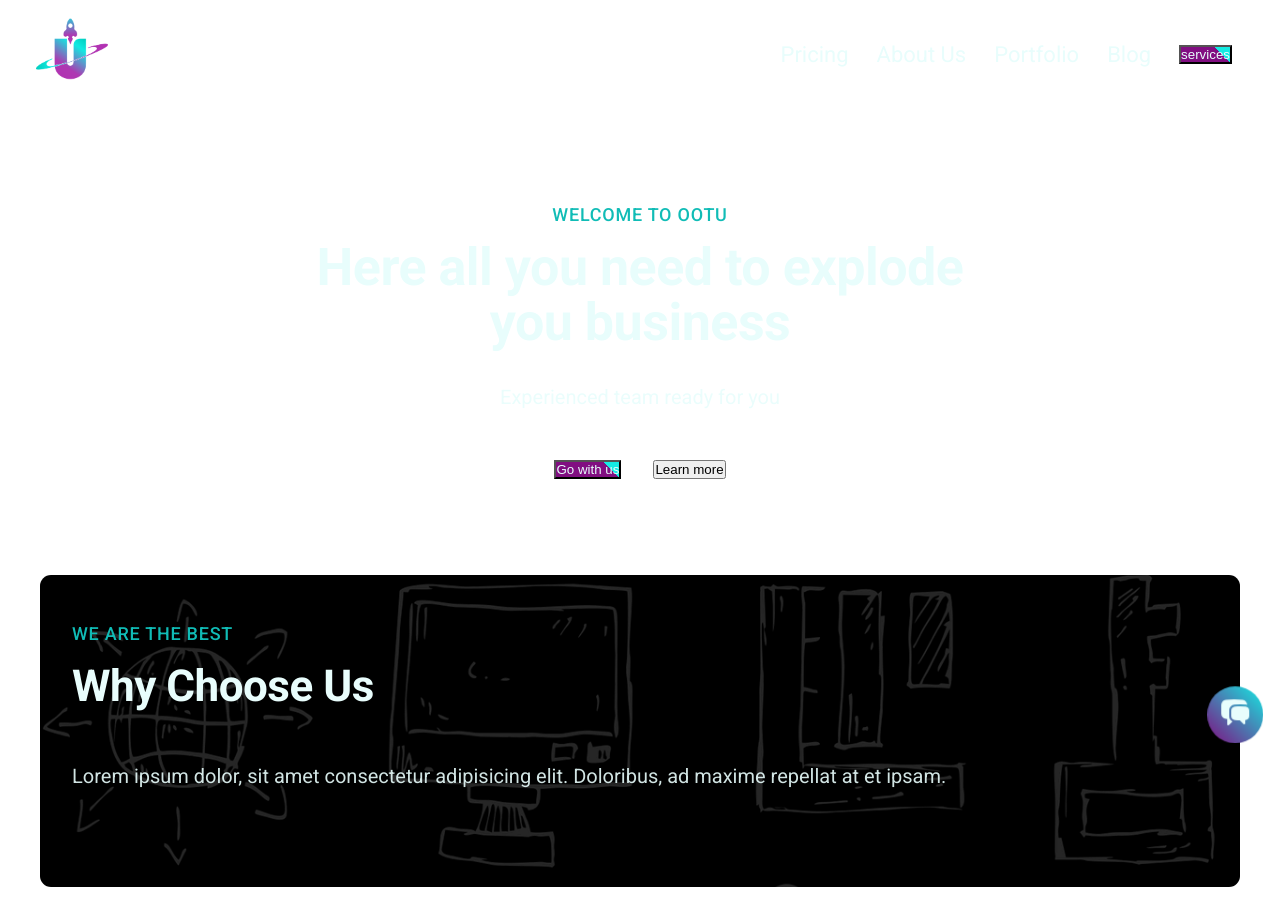
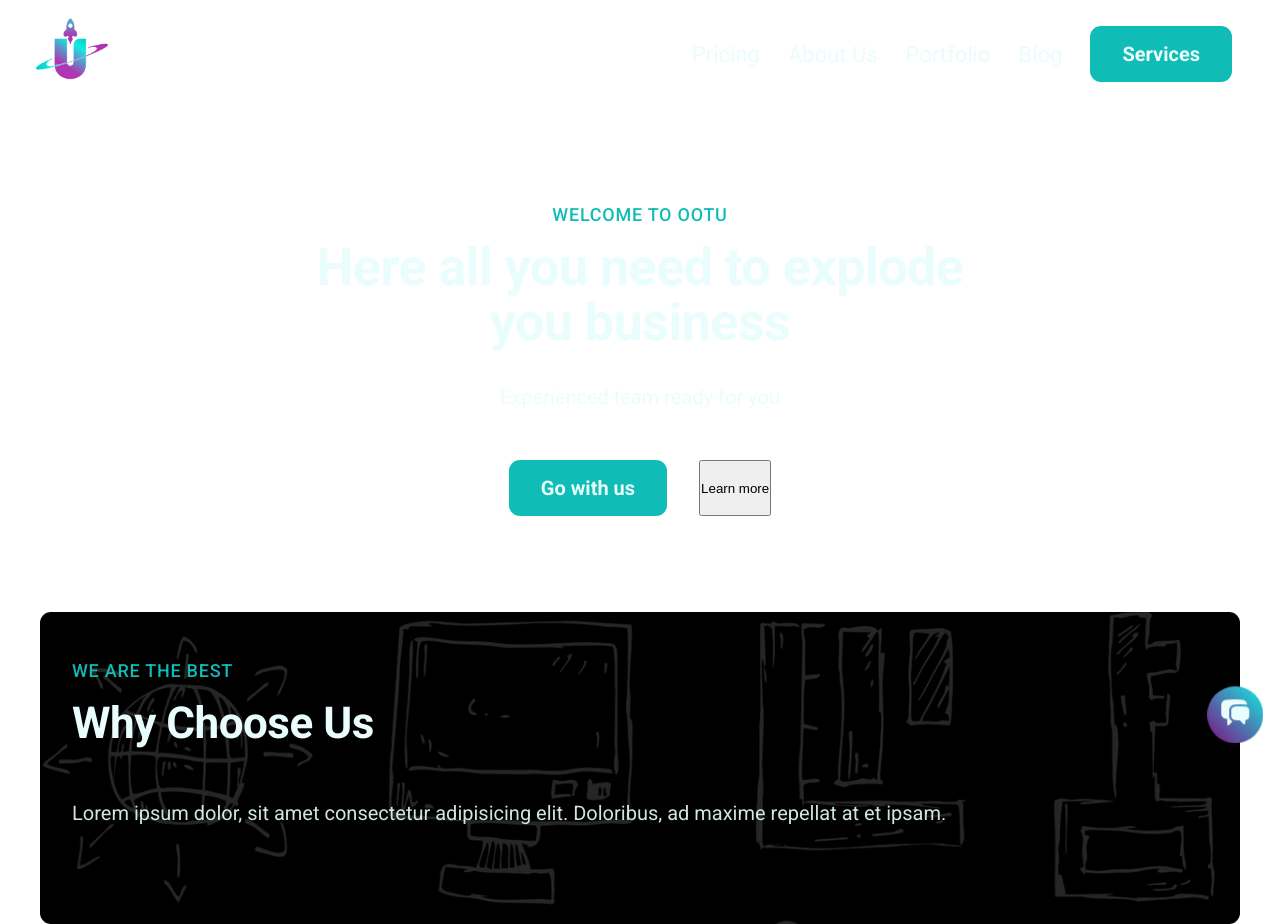
Before and after one commit to salahcst344/OOTU, a React (Create React App) app: page / in a window 1280 px wide. Before the commit the page ends 887 px from the top, so only its background shows below. Built offline with nearby package versions, Linux system fonts and the light colour scheme.

Commit message:
Restyling

```diff
--- a/src/components/atoms/MainBtn/index.jsx
+++ b/src/components/atoms/MainBtn/index.jsx
@@ -1,21 +1,23 @@
-import classes from "./MainBtn.module.css";
 import { motion } from "framer-motion";
 
-const MainBtn = ({ children }) => {
+const MainBtn = ({ children, href }) => {
   return (
-    <motion.button
-      className={classes["main-btn"]}
+    <motion.a
+      className="btn"
+      href={href}
       initial={{
-        backgroundSize: "200% 200%",
+        backgroundColor: "var(--primary-shade)",
         color: "var(--white)",
       }}
-      whileHover={{ backgroundPosition: "100% 100%", color: "var(--black)" }}
+      whileHover={{
+        backgroundColor: "var(--primary-color)",
+      }}
       transition={{
-        duration: 0.3,
+        duration: 0.5,
       }}
     >
       {children}
-    </motion.button>
+    </motion.a>
   );
 };
 
```
